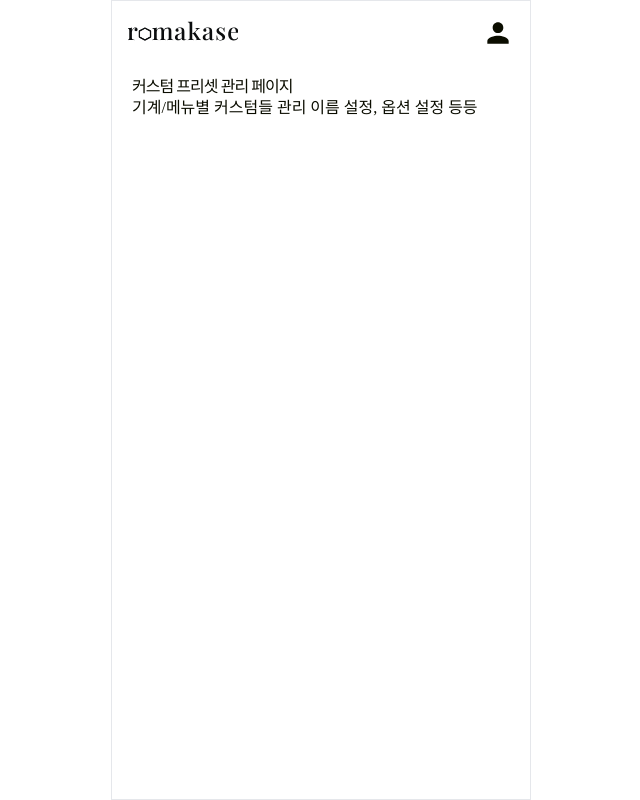
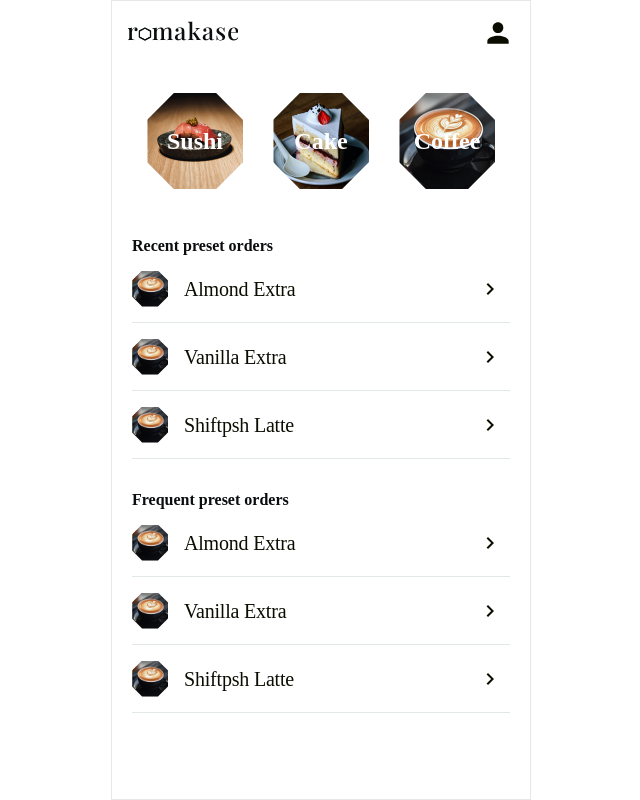
Before and after one commit to lgtm-junction/frontend, a Next.js app: page /mypage/preset in a window 1280 px wide. Shown: the whole page, without its empty margins (319-959 px from the left). Built offline with nearby package versions, Linux system fonts and the light colour scheme; a web font is replaced by a local one.

Commit message:
feat: preset page

```diff
--- a/app/mypage/page.tsx
+++ b/app/mypage/page.tsx
@@ -104,13 +104,17 @@ export default function Page() {
             <MenuTitle>Order history</MenuTitle>
             <MdNavigateNext size="24px" />
           </MenuListItem>
-          <MenuListItem>
-            <MenuTitle>My custom presets</MenuTitle>
-            <MdNavigateNext size="24px" />
-          </MenuListItem>
+          <S.Link
+            href="/mypage/preset"
+            style={{ color: "inherit", textDecoration: "none" }}
+          >
+            <MenuListItem>
+              <MenuTitle>My custom presets</MenuTitle>
+              <MdNavigateNext size="24px" />
+            </MenuListItem>
+          </S.Link>
         </MenuListContainer>
       </MypageContainer>
-      <S.Link href="/store/1/custom">커스텀 프리셋 관리 페이지</S.Link>
     </S.Container>
   );
 }
--- a/app/mypage/preset/page.tsx
+++ b/app/mypage/preset/page.tsx
@@ -1,10 +1,91 @@
+"use client";
+
 import * as S from "@/app/styles";
+import { Octagon } from "@/components/octagon";
+import { MdNavigateNext } from "react-icons/md";
+import styled from "styled-components";
+
+const RecentText = styled.div`
+  color: var(--black, #0b0d0e);
+  font-size: 16px;
+  font-style: normal;
+  font-weight: 600;
+  line-height: normal;
+`;
+
+const RecentPresetItemContainer = styled.div`
+  display: flex;
+  flex-direction: column;
+`;
+
+const RecentPresetItem = styled.div`
+  display: flex;
+  width: 100%;
+  height: 68px;
+  padding: 16px 0;
+  padding-right: 8px;
+  flex-direction: row;
+  align-items: center;
+  justify-content: space-between;
+  border-bottom: 1px solid #e2e7e9;
+`;
+
+const RecentPresetTitleContainer = styled.div`
+  display: flex;
+  flex-direction: row;
+  align-items: center;
+  justify-content: center;
+  gap: 16px;
+`;
+
+const RecentPresetTitle = styled.div`
+  font-size: 20px;
+  font-style: normal;
+  font-weight: 400;
+  line-height: 120%;
+  letter-spacing: -0.2px;
+`;
+
 export default function Page() {
   return (
     <S.Container>
-      <div>
-        <h1>커스텀 프리셋 관리 페이지</h1>
-        <div>기계/메뉴별 커스텀들 관리 이름 설정, 옵션 설정 등등</div>
+      <div className="flex flex-col gap-8">
+        <div className="flex justify-around" style={{ padding: "16px 0" }}>
+          {["sushi", "cake", "coffee"].map((item, idx) => (
+            <Octagon
+              key={`octagon-${idx}`}
+              width="96px"
+              backgroundImage={`/${item}.jpg`}
+              className="flex justify-center items-center text-white text-2xl font-bold capitalize"
+            >
+              {item}
+            </Octagon>
+          ))}
+        </div>
+        <RecentPresetItemContainer>
+          <RecentText>Recent preset orders</RecentText>
+          {["Almond Extra", "Vanilla Extra", "Shiftpsh Latte"].map((title) => (
+            <RecentPresetItem key={title}>
+              <RecentPresetTitleContainer>
+                <Octagon width="36px" backgroundImage="/coffee.jpg"></Octagon>
+                <RecentPresetTitle>{title}</RecentPresetTitle>
+              </RecentPresetTitleContainer>
+              <MdNavigateNext size="24px" />
+            </RecentPresetItem>
+          ))}
+        </RecentPresetItemContainer>
+        <RecentPresetItemContainer>
+          <RecentText>Frequent preset orders</RecentText>
+          {["Almond Extra", "Vanilla Extra", "Shiftpsh Latte"].map((title) => (
+            <RecentPresetItem key={title}>
+              <RecentPresetTitleContainer>
+                <Octagon width="36px" backgroundImage="/coffee.jpg"></Octagon>
+                <RecentPresetTitle>{title}</RecentPresetTitle>
+              </RecentPresetTitleContainer>
+              <MdNavigateNext size="24px" />
+            </RecentPresetItem>
+          ))}
+        </RecentPresetItemContainer>
       </div>
     </S.Container>
   );
--- a/components/octagon.ts
+++ b/components/octagon.ts
@@ -10,6 +10,7 @@ export const Octagon = styled.div<{ width: string; backgroundImage?: string }>`
   height: ${(props) => props.width};
   background-color: #e2e7e9;
   background-image: url("${(props) => props.backgroundImage}");
+  background-size: cover;
 
   clip-path: polygon(
     28% 0,
```
